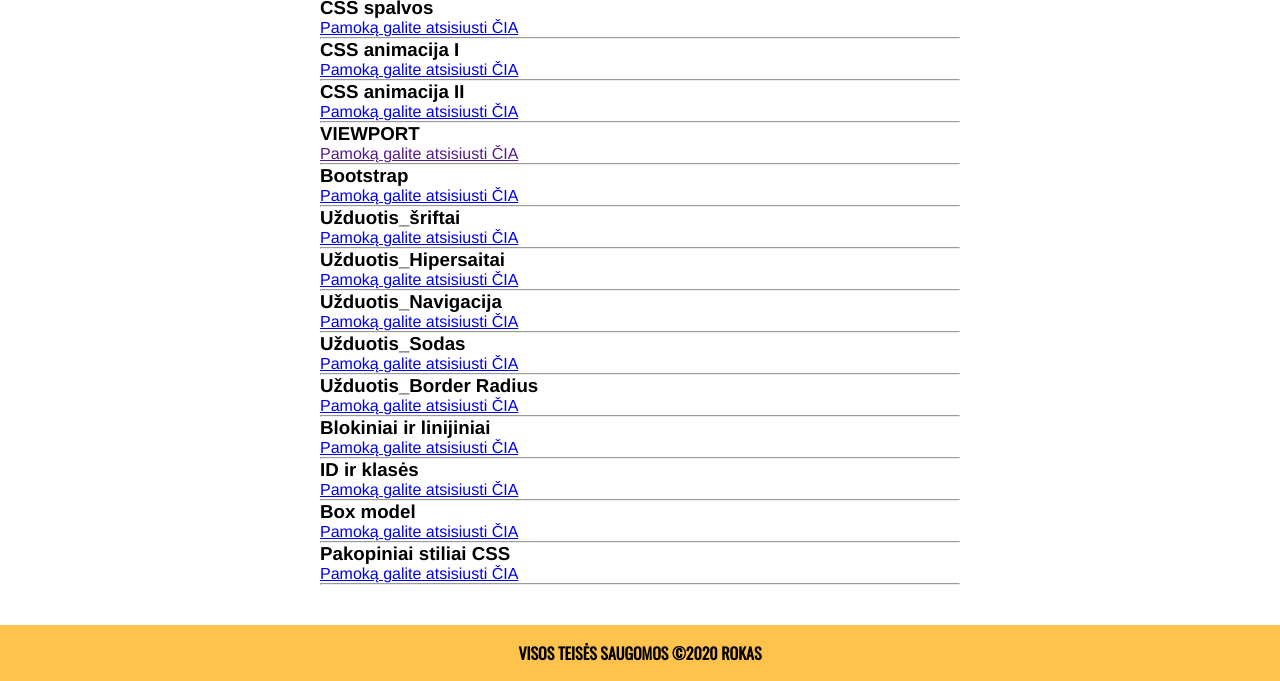
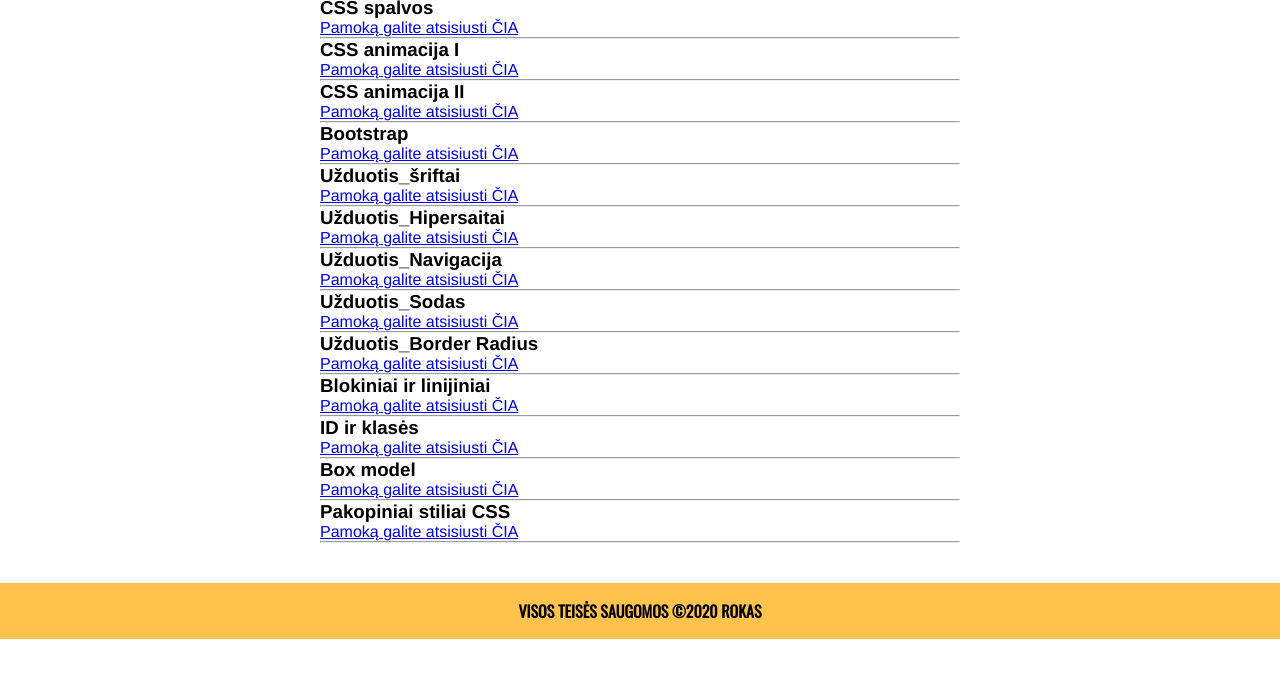
Before and after one commit to Rokascxv/puslapiukurimas, a plain HTML site: page pamokos.html in a window 1280 px wide. Shown: the part 883-1564 px from the top of the page. After the commit the page ends 1522 px from the top, so only its background shows below. Drawn offline with nearby package versions, Linux system fonts and the light colour scheme.

Commit message:
Update pamokos.html

```diff
--- a/pamokos.html
+++ b/pamokos.html
@@ -50,9 +50,6 @@ Grupės dalyvius prašau, atidžiai sekti grupės skelbimus.</p><br>
         <h3>CSS animacija II</h3>
         <a href="css%20animacija%202dalis.zip" download>Pamoką galite atsisiusti ČIA</a>
         <hr>
-        <h3>VIEWPORT</h3>
-        <a href="" download>Pamoką galite atsisiusti ČIA</a>
-        <hr>
         <h3>Bootstrap</h3>
         <a href="Bootstrap%20.zip" download>Pamoką galite atsisiusti ČIA</a>
         <hr>
```
